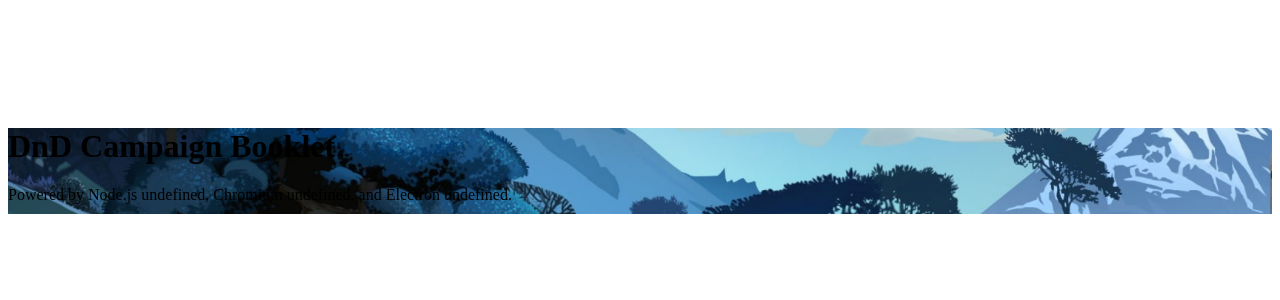
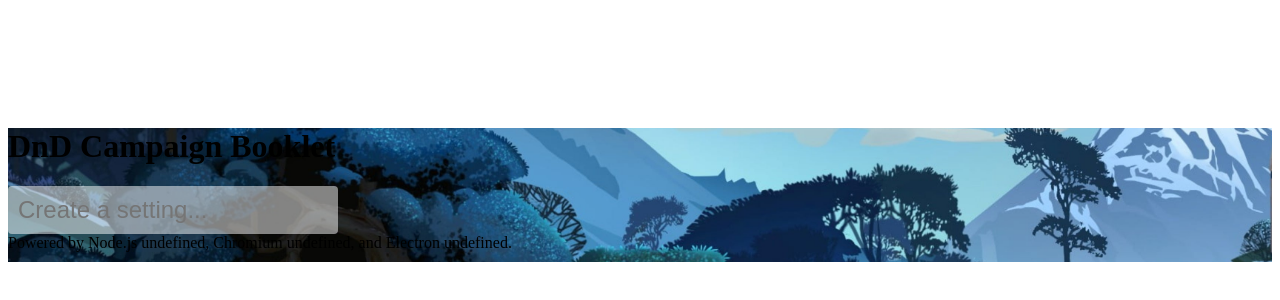
Before and after one commit to davidvorona/dnd-campaign-booklet, a React app: page / in a window 1280 px wide. Shown: the part 62-362 px from the top of the page. Built offline with nearby package versions, Linux system fonts and the light colour scheme.

Commit message:
Set up live reloading with webpack

```diff
--- a/package.json
+++ b/package.json
@@ -6,6 +6,7 @@
   "scripts": {
     "build": "webpack --config ./webpack.config.js",
     "start": "npm run build && electron .",
+    "start:dev": "concurrently \"webpack serve --config ./webpack.renderer.config.js\" \"webpack --config ./webpack.main.config.js && electron .\"",
     "test": "echo \"Error: no test specified\" && exit 1"
   },
   "repository": {
@@ -32,9 +33,11 @@
     "ts-loader": "^9.2.2",
     "typescript": "^4.3.2",
     "webpack": "^5.38.1",
-    "webpack-cli": "^4.7.0"
+    "webpack-cli": "^4.7.0",
+    "webpack-dev-server": "^3.11.2"
   },
   "dependencies": {
+    "concurrently": "^6.2.0",
     "history": "^5.0.0",
     "react": "^17.0.2",
     "react-dom": "^17.0.2",
--- a/src/index.css
+++ b/src/index.css
@@ -3,6 +3,10 @@
     src: url("../assets/fonts/birds-of-paradise.ttf") format("truetype");
     font-weight: bold;
     font-style: normal;
+}
+
+body {
+    font-family: Arial, Helvetica, sans-serif
 }
 
 .absolute {
@@ -50,3 +54,8 @@
     font-size: 60px;
     text-align: center;
 }
+
+#new-setting-input::placeholder {
+    font-weight: lighter;
+    font-style: italic;
+}
--- a/src/screens/welcome_screen/index.tsx
+++ b/src/screens/welcome_screen/index.tsx
@@ -17,6 +17,13 @@ const WelcomeScreen = (): JSX.Element => (
         <div style={styles.titleContainer}>
             <h1 className="title">DnD Campaign Booklet</h1>
         </div>
+        <div className="flex-column" style={styles.newSettingWrapper}>
+            <input
+                id="new-setting-input"
+                style={styles.newSettingInput}
+                placeholder="Create a setting..."
+            />
+        </div>
         <div className="absolute flex-row" style={styles.bottomRightText}>
             <span>{versionText}</span>
         </div>
--- a/src/screens/welcome_screen/styles.ts
+++ b/src/screens/welcome_screen/styles.ts
@@ -19,6 +19,18 @@ const styles = {
     titleContainer: {
         marginTop: "15%",
     },
+    newSettingWrapper: {
+        justifyContent: "center",
+        alignItems: "center"
+    },
+    newSettingInput: {
+        borderStyle: "none",
+        background: "rgba(255,255,255,0.5)",
+        outline: "none",
+        borderRadius: 4,
+        padding: 10,
+        fontSize: 24
+    },
     bottomRightText: {
         bottom: 0,
         right: 0,
--- a/webpack.config.js
+++ b/webpack.config.js
@@ -1,68 +1,8 @@
 /* eslint-disable @typescript-eslint/no-var-requires */
-const path = require("path");
-const HtmlWebpackPlugin = require("html-webpack-plugin");
-const MiniCssExtractPlugin = require("mini-css-extract-plugin");
+const rendererWebpackConfig = require("./webpack.renderer.config");
+const mainWebpackConfig = require("./webpack.main.config");
 
 module.exports = [
-    {
-        mode: "development",
-        entry: "./src/main.ts",
-        target: "electron-main",
-        module: {
-            rules: [{
-                test: /\.ts$/,
-                use: "ts-loader",
-                include: /src/
-            }]
-        },
-        resolve: {
-            extensions: [".tsx", ".ts", ".js"]
-        },
-        output: {
-            filename: "bundle.js",
-            path: path.resolve(__dirname, "dist")
-        }
-    },
-    {
-        mode: "development",
-        entry: "./src/index.tsx",
-        target: "electron-renderer",
-        devtool: "source-map",
-        module: {
-            rules: [
-                {
-                    test: /\.ts(x?)$/,
-                    use: "ts-loader",
-                    include: /src/
-                },
-                {
-                    test: /\.css$/i,
-                    // CSS must be extracted to separate file to avoid
-                    // CSP violations without compromising on security
-                    use: [MiniCssExtractPlugin.loader, "css-loader"],
-                },
-                {
-                    test: /\.(png|svg|jpg|jpeg|gif)$/i,
-                    type: "asset/resource",
-                },
-                {
-                    test: /\.(woff|woff2|eot|ttf|otf)$/i,
-                    type: "asset/resource",
-                }
-            ]
-        },
-        resolve: {
-            extensions: [".tsx", ".ts", ".js"]
-        },
-        output: {
-            filename: "renderer.js",
-            path: path.resolve(__dirname, "dist")
-        },
-        plugins: [
-            new HtmlWebpackPlugin({
-                template: "./src/index.html"
-            }),
-            new MiniCssExtractPlugin()
-        ]
-    }
+    rendererWebpackConfig,
+    mainWebpackConfig
 ];
--- /dev/null
+++ b/webpack.main.config.js
@@ -0,0 +1,22 @@
+/* eslint-disable @typescript-eslint/no-var-requires */
+const path = require("path");
+
+module.exports = {
+    mode: "development",
+    entry: "./src/main.ts",
+    target: "electron-main",
+    module: {
+        rules: [{
+            test: /\.ts$/,
+            use: "ts-loader",
+            include: /src/
+        }]
+    },
+    resolve: {
+        extensions: [".tsx", ".ts", ".js"]
+    },
+    output: {
+        filename: "bundle.js",
+        path: path.resolve(__dirname, "dist")
+    }
+};
--- /dev/null
+++ b/webpack.renderer.config.js
@@ -0,0 +1,51 @@
+/* eslint-disable @typescript-eslint/no-var-requires */
+const path = require("path");
+const HtmlWebpackPlugin = require("html-webpack-plugin");
+const MiniCssExtractPlugin = require("mini-css-extract-plugin");
+
+module.exports = {
+    mode: "development",
+    entry: "./src/index.tsx",
+    target: "electron-renderer",
+    devtool: "source-map",
+    devServer: {
+        contentBase: path.resolve(__dirname, "dist"),
+        historyApiFallback: true
+    },
+    module: {
+        rules: [
+            {
+                test: /\.ts(x?)$/,
+                use: "ts-loader",
+                include: /src/
+            },
+            {
+                test: /\.css$/i,
+                // CSS must be extracted to separate file to avoid
+                // CSP violations without compromising on security
+                use: [MiniCssExtractPlugin.loader, "css-loader"],
+            },
+            {
+                test: /\.(png|svg|jpg|jpeg|gif)$/i,
+                type: "asset/resource",
+            },
+            {
+                test: /\.(woff|woff2|eot|ttf|otf)$/i,
+                type: "asset/resource",
+            }
+        ]
+    },
+    resolve: {
+        extensions: [".tsx", ".ts", ".js"]
+    },
+    output: {
+        filename: "renderer.js",
+        path: path.resolve(__dirname, "dist")
+    },
+    plugins: [
+        new HtmlWebpackPlugin({
+            template: "./src/index.html"
+        }),
+        new MiniCssExtractPlugin()
+    ]
+};
```
Also changed, not shown: src/main.ts (+8 -1 lines), 1 other file (tests, documents, lock files or other folders).
